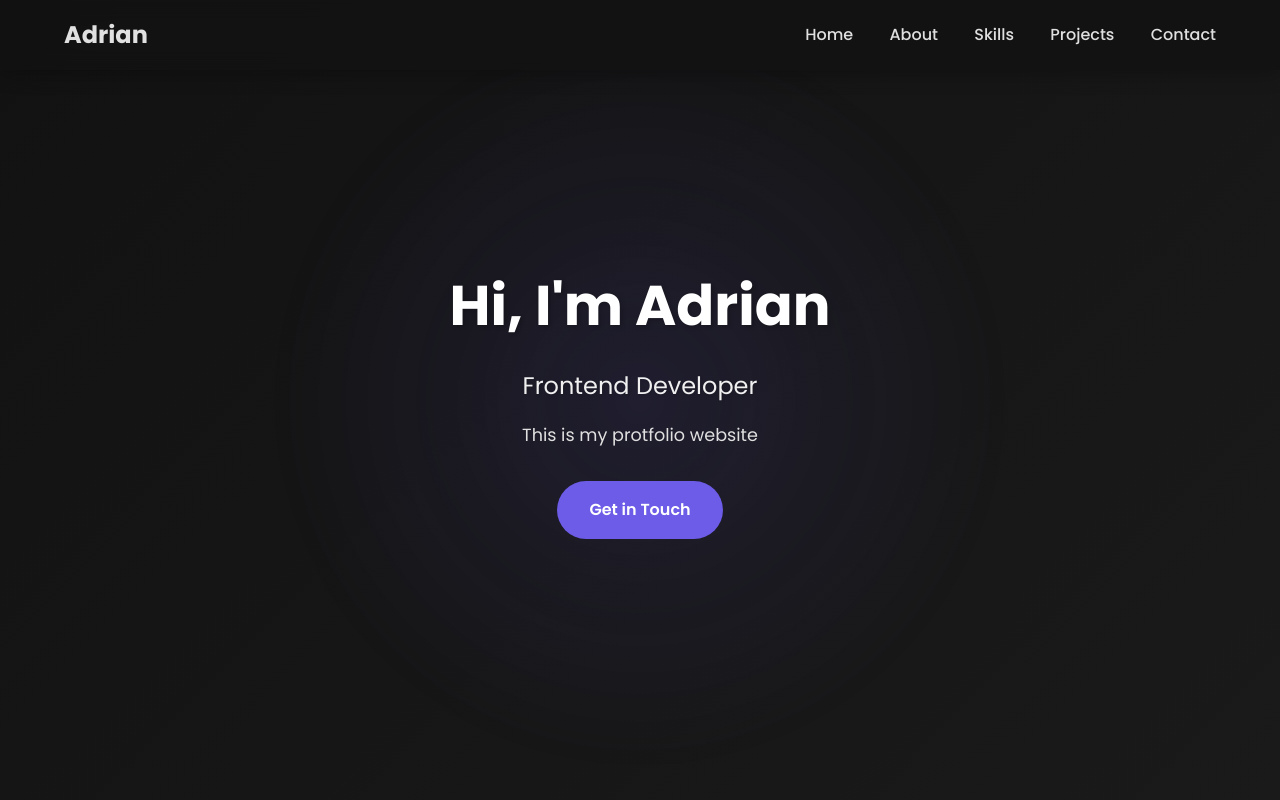
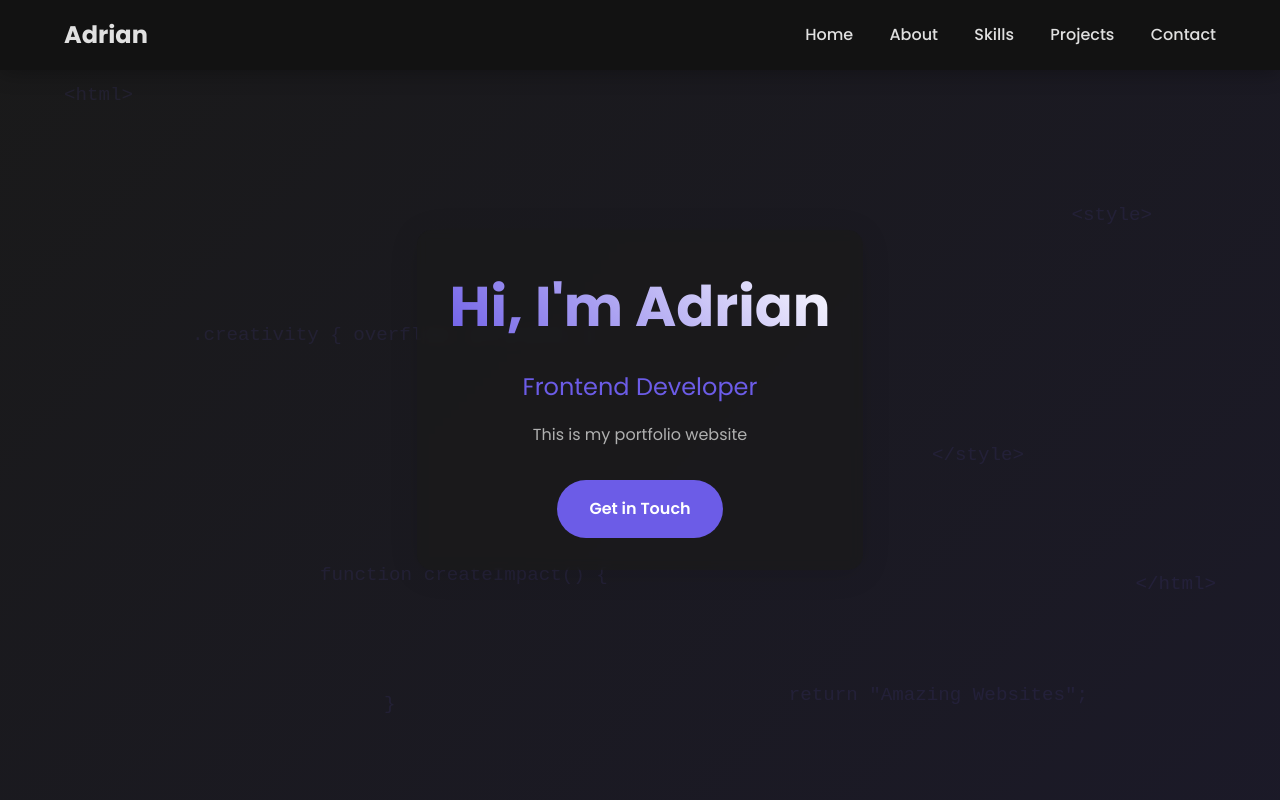
Before and after one commit to AdrianLicht/Portfolio, a plain HTML site: page index.html in a window 1280 px wide. Shown: the top 800 px of the page. Drawn offline with Linux system fonts and the light colour scheme.

Commit message:
Enhanced landing page with creative code background

```diff
--- a/index.html
+++ b/index.html
@@ -26,10 +26,20 @@
     </nav>
 
     <section id="home" class="hero">
+        <div class="code-background">
+            <span class="code-line">&lt;html&gt;</span>
+            <span class="code-line">&lt;style&gt;</span>
+            <span class="code-line">.creativity { overflow: infinite; }</span>
+            <span class="code-line">&lt;/style&gt;</span>
+            <span class="code-line">function createImpact() {</span>
+            <span class="code-line">  return "Amazing Websites";</span>
+            <span class="code-line">}</span>
+            <span class="code-line">&lt;/html&gt;</span>
+        </div>
         <div class="hero-content">
             <h1>Hi, I'm Adrian</h1>
             <p class="hero-subtitle">Frontend Developer</p>
-            <p class="hero-description">This is my protfolio website</p>
+            <p class="hero-description">This is my portfolio website</p>
             <a href="#contact" class="cta-button">Get in Touch</a>
         </div>
     </section>
--- a/styles.css
+++ b/styles.css
@@ -107,57 +107,82 @@ body {
 
 /* Hero Section */
 .hero {
-    height: 100vh;
+    min-height: 100vh;
     display: flex;
     align-items: center;
     justify-content: center;
-    text-align: center;
-    background: linear-gradient(135deg, var(--darker-bg), var(--dark-bg));
     position: relative;
     overflow: hidden;
+    background: linear-gradient(135deg, rgba(26, 26, 26, 0.95), rgba(108, 92, 231, 0.1));
 }
 
-.hero::before {
-    content: '';
+.code-background {
     position: absolute;
     top: 0;
     left: 0;
-    right: 0;
-    bottom: 0;
-    background: radial-gradient(circle at 50% 50%, var(--accent-color) 0%, transparent 50%);
+    width: 100%;
+    height: 100%;
+    display: flex;
+    flex-direction: column;
+    justify-content: space-around;
+    padding: 2rem;
+    z-index: 1;
     opacity: 0.1;
-    animation: pulse 8s ease-in-out infinite;
+    pointer-events: none;
 }
 
-@keyframes pulse {
-    0% { transform: scale(0.98); opacity: 0.1; }
-    50% { transform: scale(1.02); opacity: 0.15; }
-    100% { transform: scale(0.98); opacity: 0.1; }
+.code-line {
+    color: var(--accent-color);
+    font-family: 'Courier New', monospace;
+    font-size: 1.2rem;
+    white-space: nowrap;
+    position: absolute;
 }
+
+.code-line:nth-child(1) { top: 10%; left: 5%; }
+.code-line:nth-child(2) { top: 25%; right: 10%; }
+.code-line:nth-child(3) { top: 40%; left: 15%; }
+.code-line:nth-child(4) { top: 55%; right: 20%; }
+.code-line:nth-child(5) { top: 70%; left: 25%; }
+.code-line:nth-child(6) { top: 85%; right: 15%; }
+.code-line:nth-child(7) { bottom: 10%; left: 30%; }
+.code-line:nth-child(8) { bottom: 25%; right: 5%; }
 
 .hero-content {
     position: relative;
-    z-index: 1;
+    z-index: 2;
+    text-align: center;
+    padding: 2rem;
+    background: rgba(26, 26, 26, 0.7);
+    border-radius: 15px;
+    backdrop-filter: blur(5px);
+    box-shadow: 0 4px 30px rgba(0, 0, 0, 0.1);
 }
 
-.hero-content h1 {
+.hero h1 {
     font-size: 3.5rem;
     margin-bottom: 1rem;
-    color: #ffffff;
-    text-shadow: 2px 2px 4px rgba(0, 0, 0, 0.2);
+    background: linear-gradient(45deg, var(--accent-color), #fff);
+    -webkit-background-clip: text;
+    -webkit-text-fill-color: transparent;
+    animation: gradient 3s ease infinite;
+}
+
+@keyframes gradient {
+    0% { background-position: 0% 50%; }
+    50% { background-position: 100% 50%; }
+    100% { background-position: 0% 50%; }
 }
 
 .hero-subtitle {
     font-size: 1.5rem;
+    color: var(--accent-color);
     margin-bottom: 1rem;
-    color: #f0f0f0;
-    text-shadow: 1px 1px 3px rgba(0, 0, 0, 0.15);
 }
 
 .hero-description {
-    font-size: 1.1rem;
+    color: var(--text-secondary);
     margin-bottom: 2rem;
-    color: #e0e0e0;
 }
 
 .cta-button {
```
